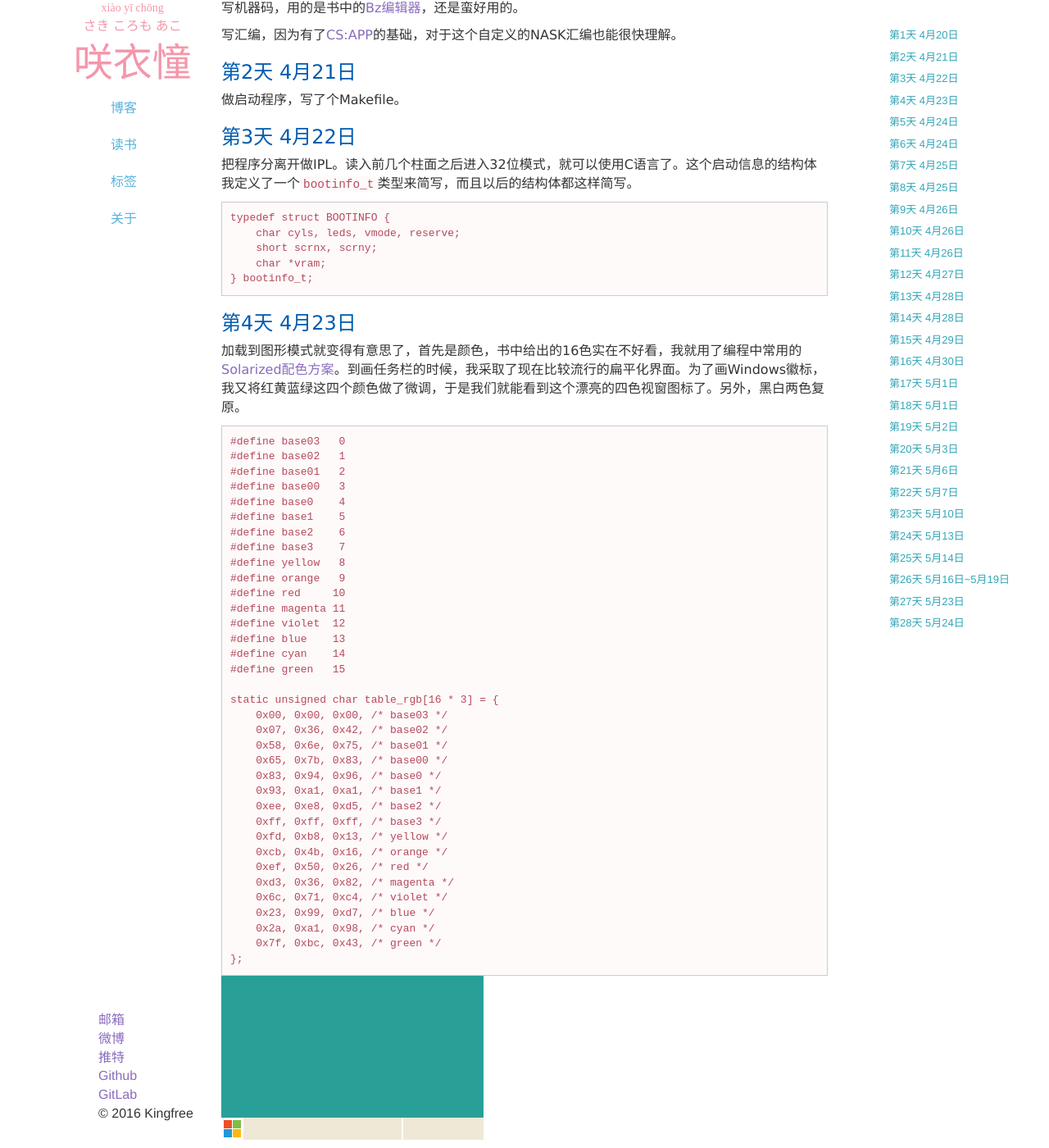
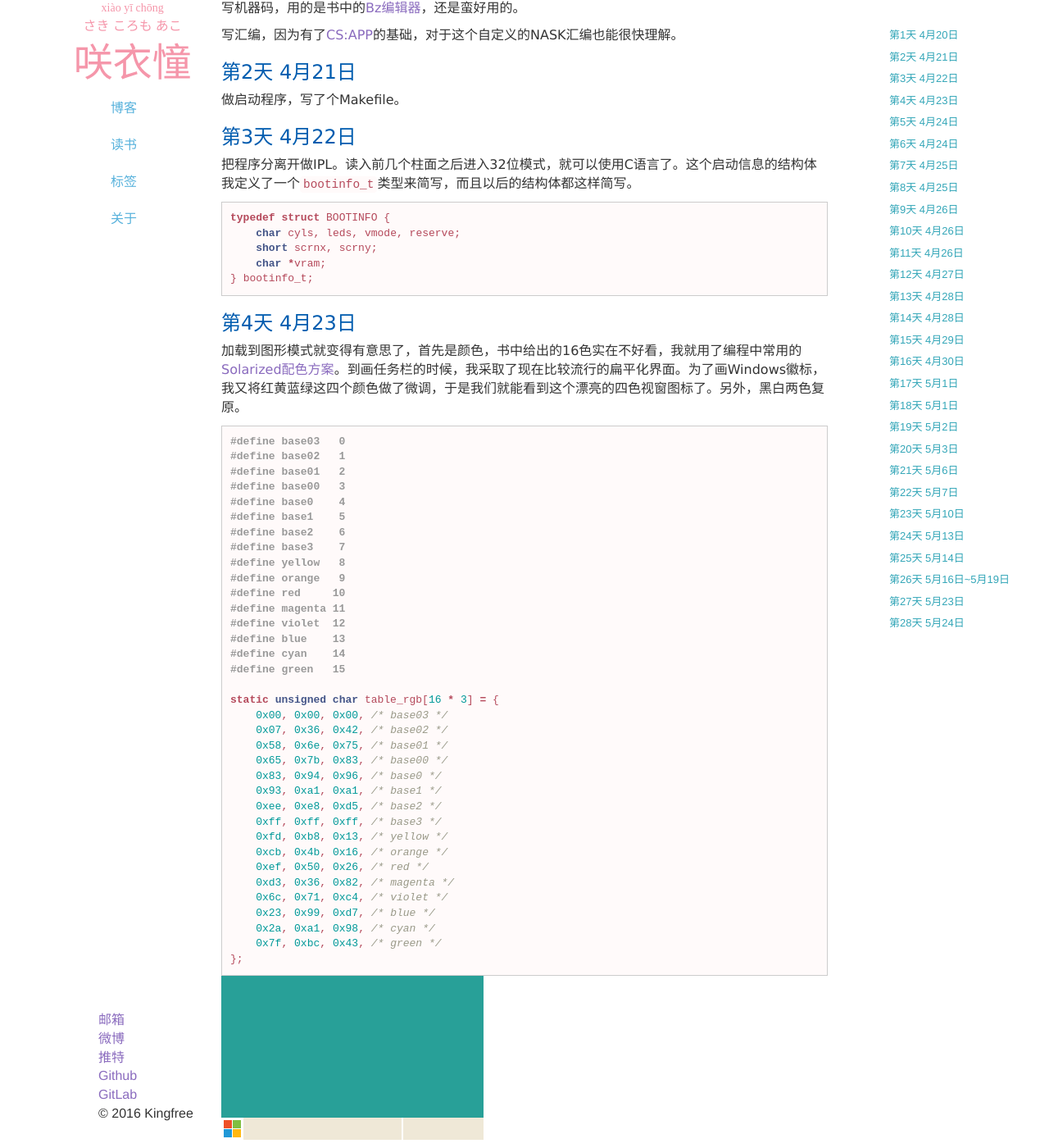
Before and after one commit to kingfree/kingfree.github.io, a Jekyll site: the page built from books/2015-04-20-osask.md, in a window 1280 px wide and 1400 px high, scrolled down 317 px. Shown: the whole window at 82% size. Built offline with Jekyll 4.4.1, drawn with Linux system fonts in a browser that asks for light colours; comment, search, counter and statistics services are not loaded; some of the changed text lies outside the part shown.

Commit message:
引入代码高亮

```diff
--- a/_includes/themes/bootstrap-3/default.html
+++ b/_includes/themes/bootstrap-3/default.html
@@ -13,7 +13,8 @@
   <meta name="viewport" content="width=device-width, initial-scale=1.0">
   <!-- Styles -->
   <link href="/assets/themes/bootstrap-3/bootstrap/css/bootstrap.min.css" rel="stylesheet">
-  <link href="/assets/css/style.css?body=1" rel="stylesheet" type="text/css" media="all">
+  <link href="/assets/css/style.css?body=2" rel="stylesheet" type="text/css" media="all">
+  <link href="/assets/css/syntax.css?body=1" rel="stylesheet" type="text/css" media="all">
   <!-- HTML5 Shim and Respond.js IE8 support of HTML5 elements and media queries -->
   <!-- WARNING: Respond.js doesn't work if you view the page via file:// -->
   <!--[if lt IE 9]>
--- /dev/null
+++ b/assets/css/syntax.css
@@ -0,0 +1,60 @@
+.highlight  { background: #ffffff; }
+.highlight .c { color: #999988; font-style: italic } /* Comment */
+.highlight .err { color: #a61717; background-color: #e3d2d2 } /* Error */
+.highlight .k { font-weight: bold } /* Keyword */
+.highlight .o { font-weight: bold } /* Operator */
+.highlight .cm { color: #999988; font-style: italic } /* Comment.Multiline */
+.highlight .cp { color: #999999; font-weight: bold } /* Comment.Preproc */
+.highlight .c1 { color: #999988; font-style: italic } /* Comment.Single */
+.highlight .cs { color: #999999; font-weight: bold; font-style: italic } /* Comment.Special */
+.highlight .gd { color: #000000; background-color: #ffdddd } /* Generic.Deleted */
+.highlight .gd .x { color: #000000; background-color: #ffaaaa } /* Generic.Deleted.Specific */
+.highlight .ge { font-style: italic } /* Generic.Emph */
+.highlight .gr { color: #aa0000 } /* Generic.Error */
+.highlight .gh { color: #999999 } /* Generic.Heading */
+.highlight .gi { color: #000000; background-color: #ddffdd } /* Generic.Inserted */
+.highlight .gi .x { color: #000000; background-color: #aaffaa } /* Generic.Inserted.Specific */
+.highlight .go { color: #888888 } /* Generic.Output */
+.highlight .gp { color: #555555 } /* Generic.Prompt */
+.highlight .gs { font-weight: bold } /* Generic.Strong */
+.highlight .gu { color: #aaaaaa } /* Generic.Subheading */
+.highlight .gt { color: #aa0000 } /* Generic.Traceback */
+.highlight .kc { font-weight: bold } /* Keyword.Constant */
+.highlight .kd { font-weight: bold } /* Keyword.Declaration */
+.highlight .kp { font-weight: bold } /* Keyword.Pseudo */
+.highlight .kr { font-weight: bold } /* Keyword.Reserved */
+.highlight .kt { color: #445588; font-weight: bold } /* Keyword.Type */
+.highlight .m { color: #009999 } /* Literal.Number */
+.highlight .s { color: #d14 } /* Literal.String */
+.highlight .na { color: #008080 } /* Name.Attribute */
+.highlight .nb { color: #0086B3 } /* Name.Builtin */
+.highlight .nc { color: #445588; font-weight: bold } /* Name.Class */
+.highlight .no { color: #008080 } /* Name.Constant */
+.highlight .ni { color: #800080 } /* Name.Entity */
+.highlight .ne { color: #990000; font-weight: bold } /* Name.Exception */
+.highlight .nf { color: #990000; font-weight: bold } /* Name.Function */
+.highlight .nn { color: #555555 } /* Name.Namespace */
+.highlight .nt { color: #000080 } /* Name.Tag */
+.highlight .nv { color: #008080 } /* Name.Variable */
+.highlight .ow { font-weight: bold } /* Operator.Word */
+.highlight .w { color: #bbbbbb } /* Text.Whitespace */
+.highlight .mf { color: #009999 } /* Literal.Number.Float */
+.highlight .mh { color: #009999 } /* Literal.Number.Hex */
+.highlight .mi { color: #009999 } /* Literal.Number.Integer */
+.highlight .mo { color: #009999 } /* Literal.Number.Oct */
+.highlight .sb { color: #d14 } /* Literal.String.Backtick */
+.highlight .sc { color: #d14 } /* Literal.String.Char */
+.highlight .sd { color: #d14 } /* Literal.String.Doc */
+.highlight .s2 { color: #d14 } /* Literal.String.Double */
+.highlight .se { color: #d14 } /* Literal.String.Escape */
+.highlight .sh { color: #d14 } /* Literal.String.Heredoc */
+.highlight .si { color: #d14 } /* Literal.String.Interpol */
+.highlight .sx { color: #d14 } /* Literal.String.Other */
+.highlight .sr { color: #009926 } /* Literal.String.Regex */
+.highlight .s1 { color: #d14 } /* Literal.String.Single */
+.highlight .ss { color: #990073 } /* Literal.String.Symbol */
+.highlight .bp { color: #999999 } /* Name.Builtin.Pseudo */
+.highlight .vc { color: #008080 } /* Name.Variable.Class */
+.highlight .vg { color: #008080 } /* Name.Variable.Global */
+.highlight .vi { color: #008080 } /* Name.Variable.Instance */
+.highlight .il { color: #009999 } /* Literal.Number.Integer.Long */
--- a/books/2015-04-20-osask.md
+++ b/books/2015-04-20-osask.md
@@ -25,51 +25,55 @@ update: 2015-6-21
 
 把程序分离开做IPL。读入前几个柱面之后进入32位模式，就可以使用C语言了。这个启动信息的结构体我定义了一个`bootinfo_t`类型来简写，而且以后的结构体都这样简写。
 
-    typedef struct BOOTINFO {
-        char cyls, leds, vmode, reserve;
-        short scrnx, scrny;
-        char *vram;
-    } bootinfo_t;
+{% highlight c %}
+typedef struct BOOTINFO {
+    char cyls, leds, vmode, reserve;
+    short scrnx, scrny;
+    char *vram;
+} bootinfo_t;
+{% endhighlight %}
 
 ### 第4天 4月23日
 
 加载到图形模式就变得有意思了，首先是颜色，书中给出的16色实在不好看，我就用了编程中常用的[Solarized配色方案](http://ethanschoonover.com/solarized)。到画任务栏的时候，我采取了现在比较流行的扁平化界面。为了画Windows徽标，我又将红黄蓝绿这四个颜色做了微调，于是我们就能看到这个漂亮的四色视窗图标了。另外，黑白两色复原。
 
-    #define base03   0
-    #define base02   1
-    #define base01   2
-    #define base00   3
-    #define base0    4
-    #define base1    5
-    #define base2    6
-    #define base3    7
-    #define yellow   8
-    #define orange   9
-    #define red     10
-    #define magenta 11
-    #define violet  12
-    #define blue    13
-    #define cyan    14
-    #define green   15
+{% highlight c %}
+#define base03   0
+#define base02   1
+#define base01   2
+#define base00   3
+#define base0    4
+#define base1    5
+#define base2    6
+#define base3    7
+#define yellow   8
+#define orange   9
+#define red     10
+#define magenta 11
+#define violet  12
+#define blue    13
+#define cyan    14
+#define green   15
 
-    static unsigned char table_rgb[16 * 3] = {
-        0x00, 0x00, 0x00, /* base03 */
-        0x07, 0x36, 0x42, /* base02 */
-        0x58, 0x6e, 0x75, /* base01 */
-        0x65, 0x7b, 0x83, /* base00 */
-        0x83, 0x94, 0x96, /* base0 */
-        0x93, 0xa1, 0xa1, /* base1 */
-        0xee, 0xe8, 0xd5, /* base2 */
-        0xff, 0xff, 0xff, /* base3 */
-        0xfd, 0xb8, 0x13, /* yellow */
-        0xcb, 0x4b, 0x16, /* orange */
-        0xef, 0x50, 0x26, /* red */
-        0xd3, 0x36, 0x82, /* magenta */
-        0x6c, 0x71, 0xc4, /* violet */
-        0x23, 0x99, 0xd7, /* blue */
-        0x2a, 0xa1, 0x98, /* cyan */
-        0x7f, 0xbc, 0x43, /* green */
-    };
+static unsigned char table_rgb[16 * 3] = {
+    0x00, 0x00, 0x00, /* base03 */
+    0x07, 0x36, 0x42, /* base02 */
+    0x58, 0x6e, 0x75, /* base01 */
+    0x65, 0x7b, 0x83, /* base00 */
+    0x83, 0x94, 0x96, /* base0 */
+    0x93, 0xa1, 0xa1, /* base1 */
+    0xee, 0xe8, 0xd5, /* base2 */
+    0xff, 0xff, 0xff, /* base3 */
+    0xfd, 0xb8, 0x13, /* yellow */
+    0xcb, 0x4b, 0x16, /* orange */
+    0xef, 0x50, 0x26, /* red */
+    0xd3, 0x36, 0x82, /* magenta */
+    0x6c, 0x71, 0xc4, /* violet */
+    0x23, 0x99, 0xd7, /* blue */
+    0x2a, 0xa1, 0x98, /* cyan */
+    0x7f, 0xbc, 0x43, /* green */
+};
+{% endhighlight %}
 
 ![任务栏](/images/osask/day04_taskbar.png)
 
@@ -77,38 +81,42 @@ update: 2015-6-21
 
 今天更有意思了，在屏幕上显示鼠标指针和字体。一直以来都觉得书里面给出的指针太难看，就仔细分析了一下Windows 8的鼠标指针形状，将其描绘了出来。注意到这个鼠标指针是19×12大小的，要做相应修改。
 
-    #define CURSOR_X     12
-    #define CURSOR_Y     19
+{% highlight c %}
+#define CURSOR_X     12
+#define CURSOR_Y     19
 
-    static char cursor[CURSOR_Y][CURSOR_X] = {
-        "*           ",
-        "**          ",
-        "*O*         ",
-        "*OO*        ",
-        "*OOO*       ",
-        "*OOOO*      ",
-        "*OOOOO*     ",
-        "*OOOOOO*    ",
-        "*OOOOOOO*   ",
-        "*OOOOOOOO*  ",
-        "*OOOOOOOOO* ",
-        "*OOOOOOOOOO*",
-        "*OOOOOO*****",
-        "*OOO*OO*    ",
-        "*OO* *OO*   ",
-        "*O*  *OO*   ",
-        "**    *OO*  ",
-        "      *OO*  ",
-        "       **   "
-    }; /* 仿 Window 8 的鼠标指针 */
+static char cursor[CURSOR_Y][CURSOR_X] = {
+    "*           ",
+    "**          ",
+    "*O*         ",
+    "*OO*        ",
+    "*OOO*       ",
+    "*OOOO*      ",
+    "*OOOOO*     ",
+    "*OOOOOO*    ",
+    "*OOOOOOO*   ",
+    "*OOOOOOOO*  ",
+    "*OOOOOOOOO* ",
+    "*OOOOOOOOOO*",
+    "*OOOOOO*****",
+    "*OOO*OO*    ",
+    "*OO* *OO*   ",
+    "*O*  *OO*   ",
+    "**    *OO*  ",
+    "      *OO*  ",
+    "       **   "
+}; /* 仿 Window 8 的鼠标指针 */
+{% endhighlight %}
 
 这个鼠标指针我觉得还是蛮好看的，虽然在虚拟机里放大了有很明显的锯齿。
 
 关于字体，先开始我直接用了书中给出的字体，这个字体又大又丑（16px），虽然因为懒不想动了但实在是忍不住，上网找个了好看点的点阵字体：[最像素EX2](https://code.google.com/p/zpix)（12px）。这个字体不仅好看，而且包含中日字符，虽然暂时用不到，但是有了一劳永逸的感觉。用FontForge打开这个字体，另外生成一个基于ASCII编码表的Windows FNT字体。算一下，一个字符12px，每行用一个字节表述，就是12字节；一共256个字符，就是256×12=3456字节。可是看了看这个`ZpixEX2-12.fnt`文件是3529字节，多出了73字节，直接载入运行的话果然乱码了。用Bz打开看看，发现头部有一些字体描述信息，所以我尝试找这个偏移量。经过多次试错和计算，终于算出来这个偏移量是45×16=726字符（这里还有问题，在45(0x2D)处实际上是`de.google.com/p/zpix`这个字符串，剩下的二进制数据意义不明。已知用FontForge打开这个文件可以看到在0x20之前没有数据。另外，0x7f-0x9f也没有字形数据，后面的估计也会出错。不过这里我们只用到0x20-0x7e之间的普通字符，暂时还好。），定义成常量。另外也要注意，因为这里变成了12px的字体，所以相应的行高和字宽都要做更改，同样定义成常量。
 
-    #define FNT_H        12
-    #define FNT_W         6  // FNT_H / 2
-    #define FNT_OFFSET  726  // 65 + 55 * FNT_H + 1
+{% highlight c %}
+#define FNT_H        12
+#define FNT_W         6  // FNT_H / 2
+#define FNT_OFFSET  726  // 65 + 55 * FNT_H + 1
+{% endhighlight %}
 
 效果还不错，左边的是书中的Haribote-OS ，右边的是我们的。既然看起来还不错，我给它起个名字叫霹雳啪啦操作系统吧（笑）。
 
```
